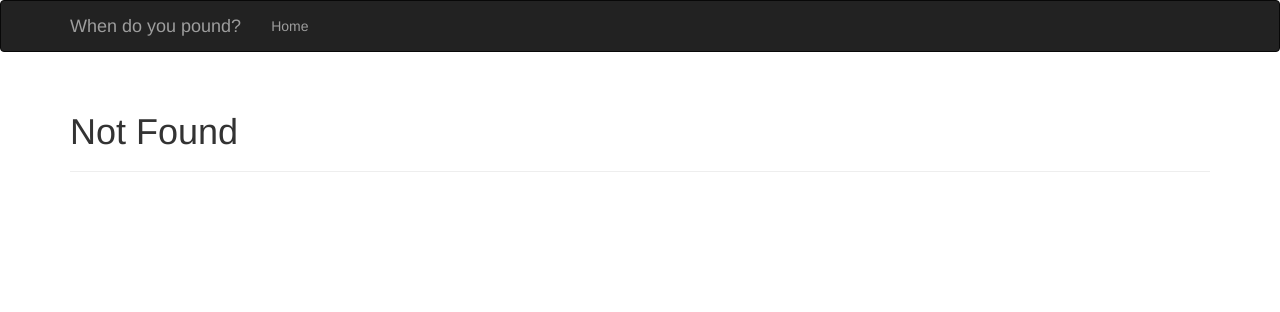
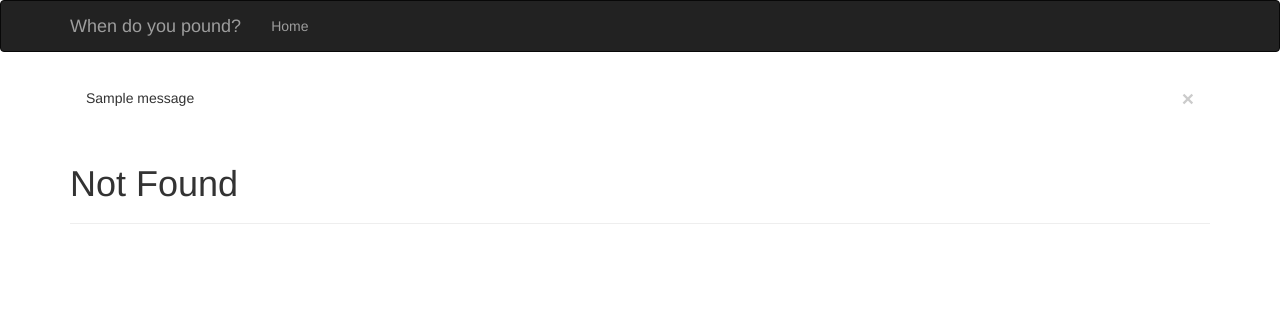
Before and after one commit to aruizs/when-do-you-pound, a Flask app: template templates/404.html in a window 1280 px wide. Shown: the top 312 px of the page. Run offline with Flask 2, Linux system fonts and the light colour scheme; the template is opened without the code that fills it: most values are stand-ins (such as "Sample title", 1, 10 or a date in 2020); one stand-in notice (Sample message) is shown; some libraries are stand-ins or nearby versions.

Commit message:
Web Forms and Flash Messages

```diff
--- a/templates/base.html
+++ b/templates/base.html
@@ -31,6 +31,13 @@
 
 {% block content %}
 <div class="container">
+    {% for message in get_flashed_messages() %}
+    <div class="alert -warning">
+        <button type="button" class="close" data-dismiss="alert">&times;</button>
+        {{ message }}
+    </div>
+    {% endfor %}
+
     {% block page_content %}{% endblock %}
 </div>
 {% endblock %}
--- a/templates/index.html
+++ b/templates/index.html
@@ -1,11 +1,11 @@
 {% extends "base.html" %}
+{% import "bootstrap/wtf.html" as wtf %}
 
 {% block title %}When do you pound?{% endblock %}
 
 {% block page_content %}
 <div class="page-header">
-    <h1>Hello World!</h1>
+    <h1>Hello, {% if name %}{{ name }}{% else %}Stranger{% endif %}!</h1>
 </div>
-<p>The local date and time is {{ moment(current_time).format('LLL') }}</p>
-<p>That was {{ moment(current_time).fromNow(refresh=True) }}</p>
+{{ wtf.quick_form(form) }}
 {% endblock %}
--- a/wdoiupound.py
+++ b/wdoiupound.py
@@ -1,8 +1,11 @@
+from datetime import datetime
 from flask import Flask, render_template
 from flask_bootstrap import Bootstrap
+from flask_moment import Moment
 
 app = Flask(__name__)
 bootstrap = Bootstrap(app)
+moment = Moment(app)
 
 
 @app.errorhandler(404)
@@ -17,7 +20,8 @@ def internal_server_error(e):
 
 @app.route("/")
 def index():
-    return render_template("index.html")
+    return render_template("index.html",
+                           current_time=datetime.utcnow())
 
 
 @app.route("/user/<name>")
```
Also changed, not shown: templates/user.html (deleted, +0 -9 lines).
